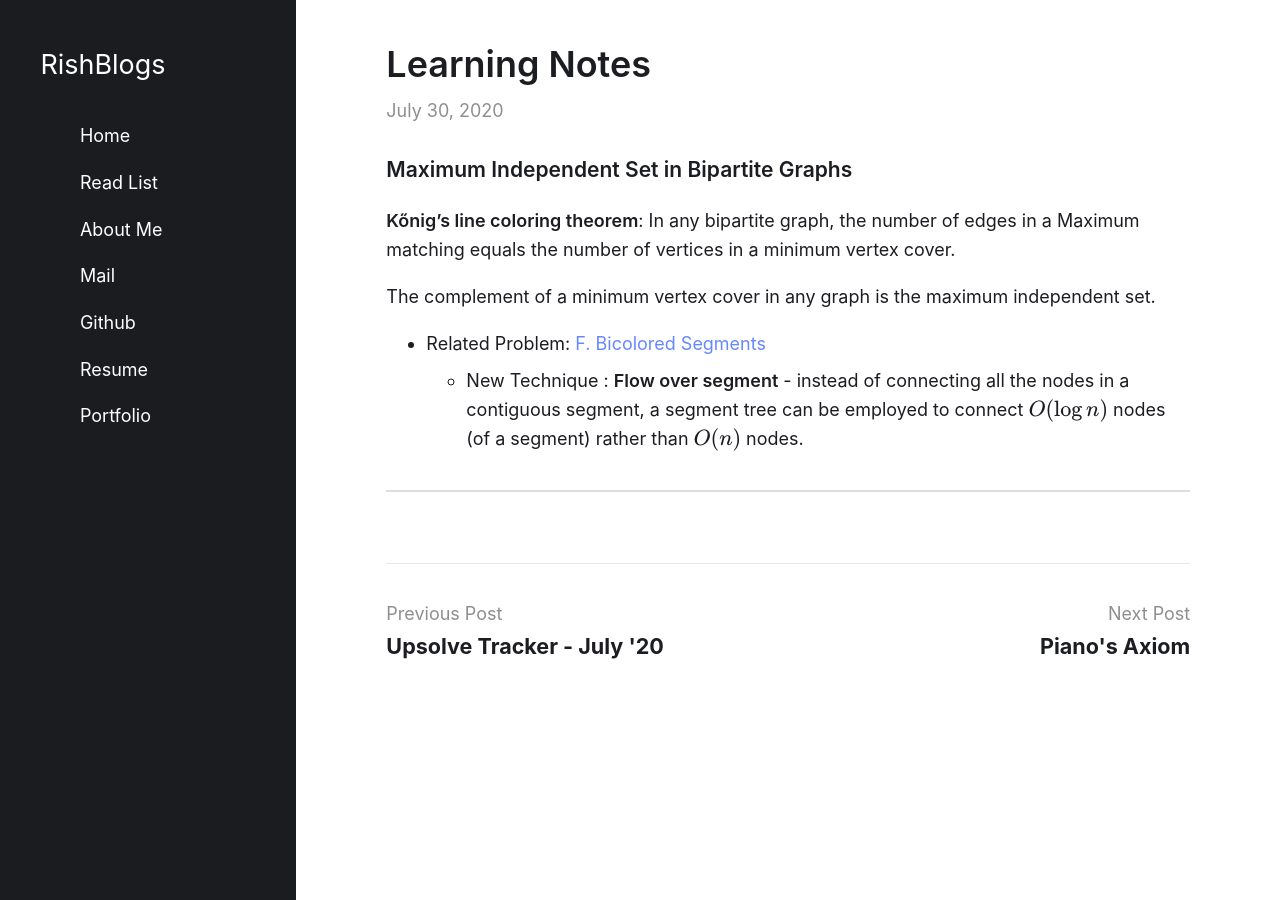
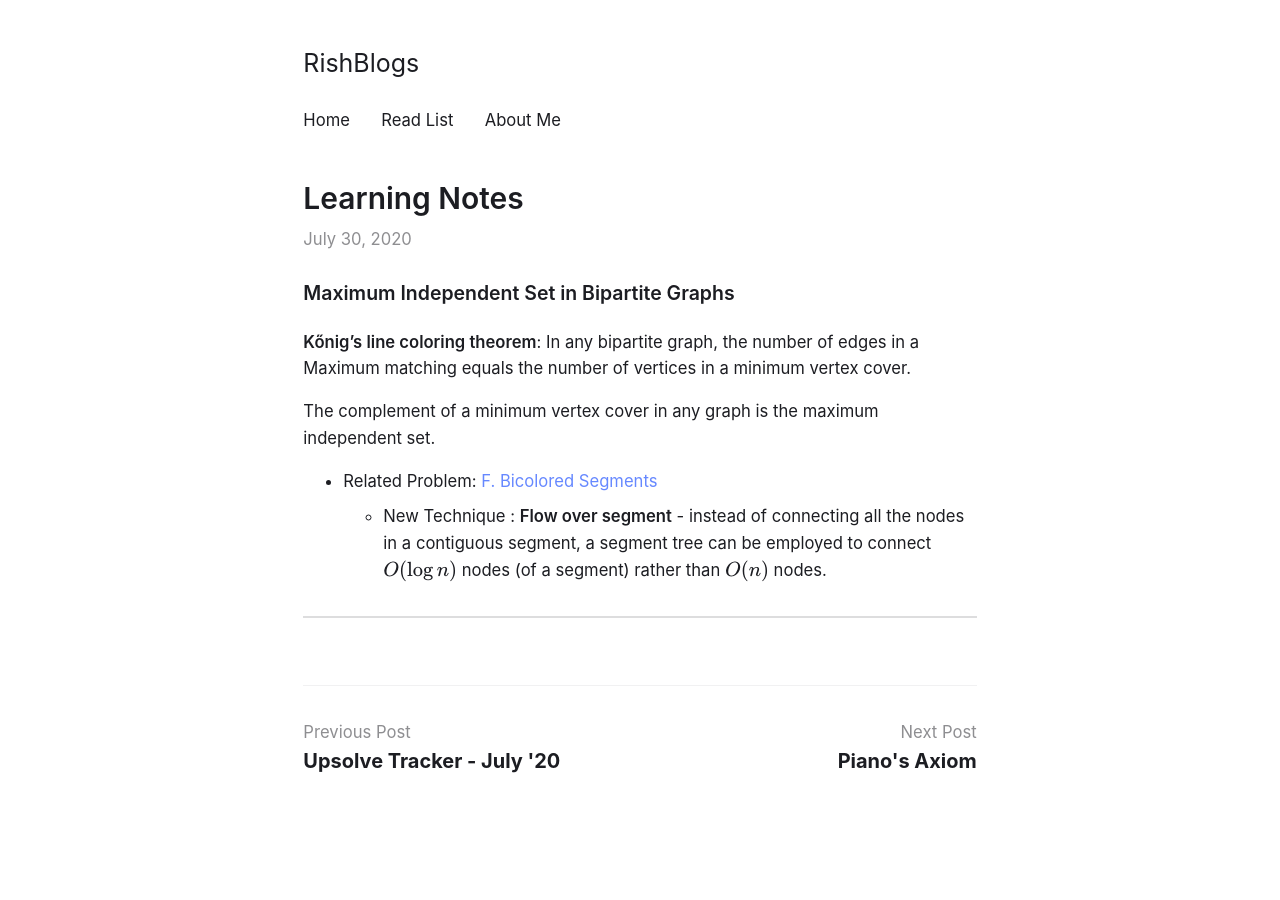
Before and after one commit to rish-singhal/blogs, a Jekyll site: the page built from _posts/2020-07-30-Learning-Notes.md, in a window 1280 px wide. Built offline with Jekyll 4.4.1, drawn with Linux system fonts in a browser that asks for light colours; formulas are drawn with MathJax 3; comment, search, counter and statistics services are not loaded.

Commit message:
changes in meta deta

```diff
--- a/_config.yml
+++ b/_config.yml
@@ -10,17 +10,17 @@
 # Layout
 
 markdown: kramdown
-sidebar: true             # show a sidebar instead of the usual header
-show_excerpts: true         # show article excerpts on the home page
+sidebar: false            # show a sidebar instead of the usual header
+show_excerpts: false         # show article excerpts on the home page
 show_related: true           # show the previous and next links after every post
-show_description: true       # show the site description in the sidebar
+show_description: false       # show the site description in the sidebar
 show_title: true            # always keep the site title visible
 mathjax: true
 
 # Styling
 
 dark_header: true     # always keep the header dark
-minimal: false              # use simpler style
+minimal: true           # use simpler style
 
 # Menu
 
```
